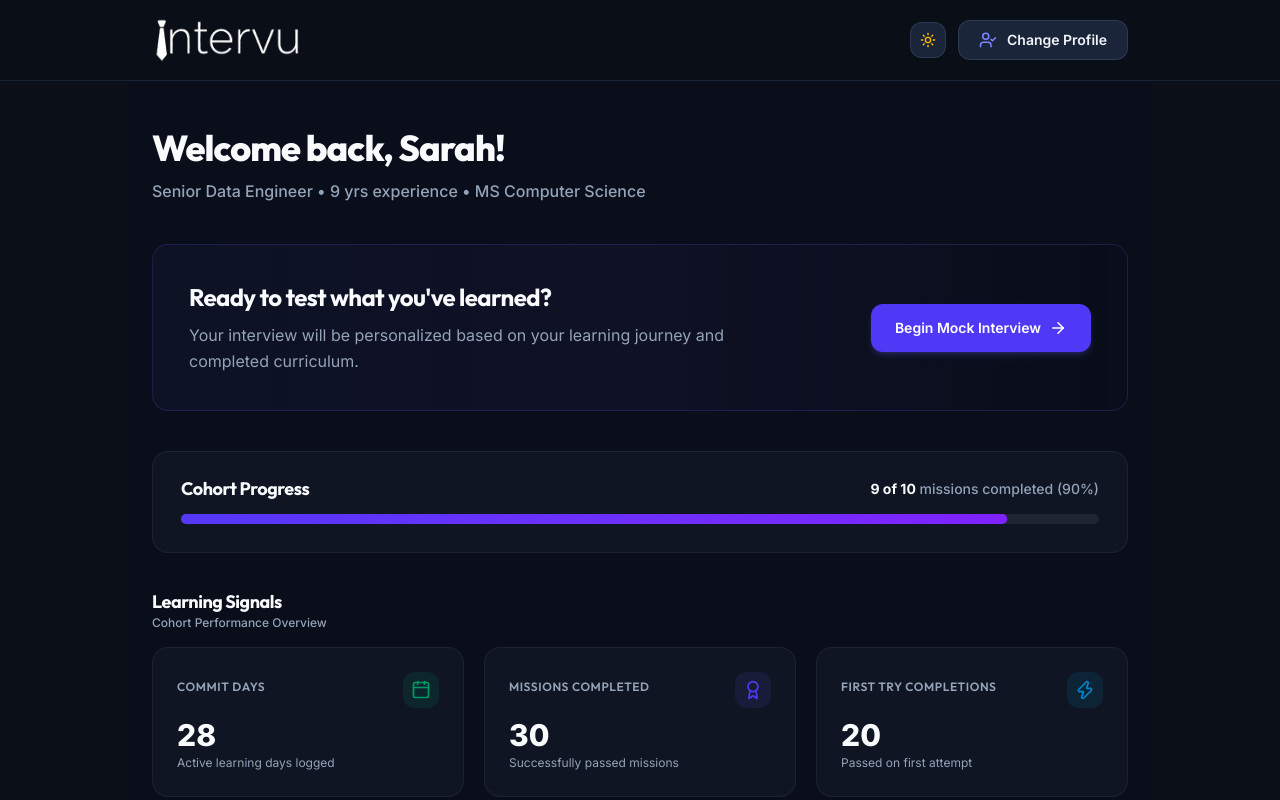
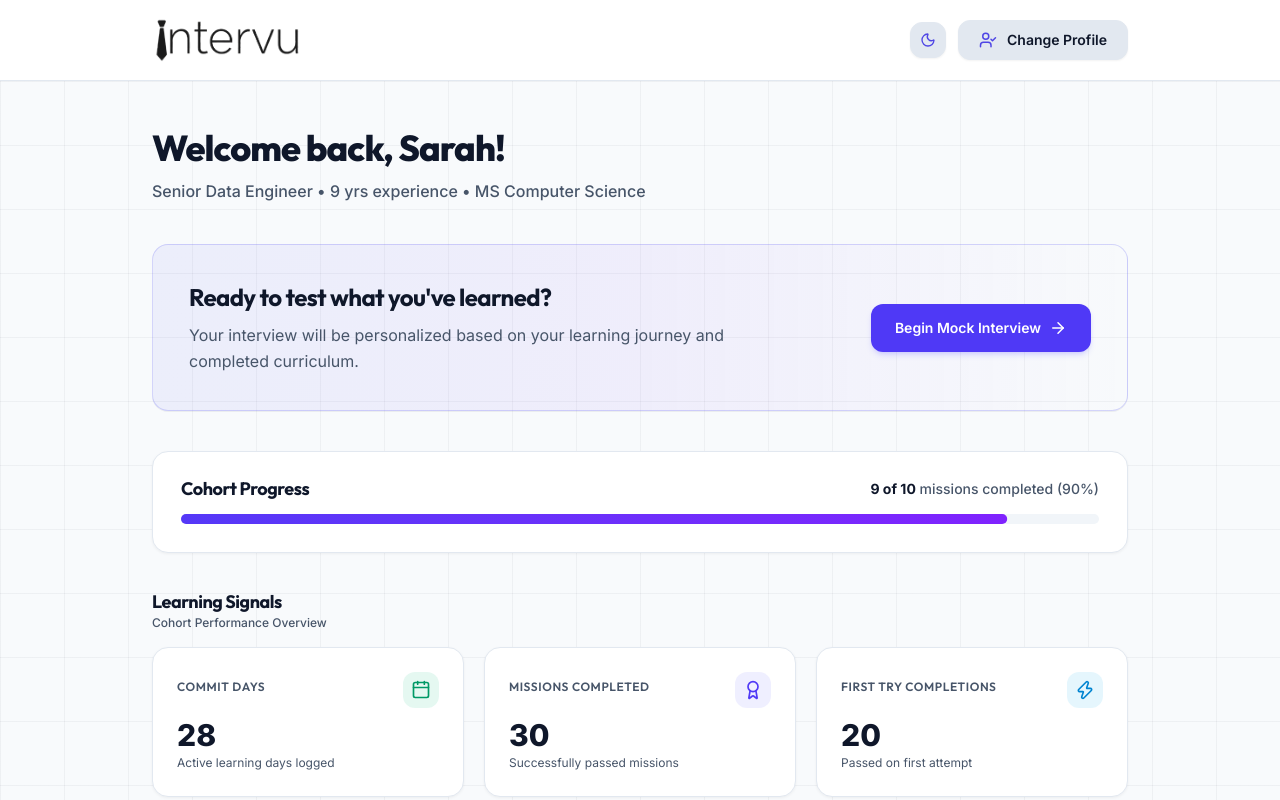
Before and after one commit to twilight457/Intervu, a Next.js app: page /dashboard in a window 1280 px wide. Shown: the top 800 px of the page. Built offline with nearby package versions, Linux system fonts and the light colour scheme.

Commit message:
Build light and dark modes
Created toggle for light and dark modes. Updated UI to look more dynamic

```diff
--- a/app/dashboard/page.tsx
+++ b/app/dashboard/page.tsx
@@ -57,7 +57,12 @@ export default function DashboardPage() {
   const progressPercentage = Math.round((completedMissionsCount / totalMissionsCount) * 100);
 
   return (
-    <div className="min-h-screen bg-background py-10 px-4 sm:px-6 space-y-10 max-w-5xl mx-auto">
+    <div className="relative w-full min-h-screen bg-background overflow-x-hidden">
+      {/* Full-Bleed Theme-Aware Grid Pattern (Spans entire screen width including left/right whitespaces) */}
+      <div className="absolute inset-0 bg-grid-pattern pointer-events-none z-0" />
+
+      {/* Centered Dashboard Content */}
+      <div className="relative z-10 py-10 px-4 sm:px-6 space-y-10 max-w-5xl mx-auto">
         {/* 1. Hero Header Section */}
         <section className="space-y-2 pt-1">
           <h1 className="text-3xl sm:text-4xl font-extrabold tracking-tight text-foreground leading-tight">
@@ -249,5 +254,6 @@ export default function DashboardPage() {
           </Card>
         </section>
       </div>
+    </div>
   );
 }
--- a/app/globals.css
+++ b/app/globals.css
@@ -1,7 +1,7 @@
 @import "tailwindcss";
 
 :root {
-  /* Deep Navy-Charcoal Base Theme Tokens */
+  /* Deep Navy-Charcoal Base Theme Tokens (Dark Mode Default) */
   --background: 222 47% 7%; /* #0b0f17 */
   --foreground: 210 40% 98%; /* #f8fafc */
 
@@ -37,6 +37,34 @@
   --ring: 239 84% 67%;
 
   --radius: 0.75rem;
+}
+
+html.light {
+  /* Light Mode Token Overrides */
+  --background: 210 40% 98%; /* #f8fafc */
+  --foreground: 222 47% 11%; /* #0f172a */
+
+  --card: 0 0% 100%; /* #ffffff */
+  --card-foreground: 222 47% 11%; /* #0f172a */
+
+  --popover: 0 0% 100%;
+  --popover-foreground: 222 47% 11%;
+
+  --primary: 239 84% 57%; /* #4f46e5 */
+  --primary-foreground: 0 0% 100%;
+
+  --secondary: 210 40% 95%; /* #f1f5f9 */
+  --secondary-foreground: 222 47% 11%;
+
+  --muted: 210 40% 95%; /* #f1f5f9 */
+  --muted-foreground: 215 16% 47%; /* #64748b */
+
+  --accent: 210 40% 95%;
+  --accent-foreground: 222 47% 11%;
+
+  --border: 214 32% 91%; /* #e2e8f0 */
+  --input: 214 32% 91%;
+  --ring: 239 84% 57%;
 }
 
 @theme {
@@ -102,7 +130,27 @@ h1, h2, h3 {
 }
 
 /* ==========================================================================
-   LIGHT MODE THEME OVERRIDES
+   SHARED SUBTLE GRID BACKGROUND PATTERN (CONTINUOUS UNTRUNCATED SCROLL)
+   ========================================================================== */
+
+.bg-grid-pattern {
+  background-image:
+    linear-gradient(to right, rgba(255, 255, 255, 0.045) 1px, transparent 1px),
+    linear-gradient(to bottom, rgba(255, 255, 255, 0.045) 1px, transparent 1px);
+  background-size: 4rem 4rem;
+  background-repeat: repeat;
+}
+
+html.light .bg-grid-pattern {
+  background-image:
+    linear-gradient(to right, rgba(15, 23, 42, 0.045) 1px, transparent 1px),
+    linear-gradient(to bottom, rgba(15, 23, 42, 0.045) 1px, transparent 1px);
+  background-size: 4rem 4rem;
+  background-repeat: repeat;
+}
+
+/* ==========================================================================
+   LIGHT MODE THEME OVERRIDES & DASHBOARD LIGHT THEME FIXES
    ========================================================================== */
 
 html.light body {
@@ -110,28 +158,44 @@ html.light body {
   color: #0f172a !important;
 }
 
+/* Theme-aware logo contrast enhancement in light mode */
+html.light img[alt="Intervu Logo"] {
+  filter: invert(0.9) hue-rotate(180deg) !important;
+}
+
 html.light header {
   background-color: rgba(255, 255, 255, 0.95) !important;
   border-color: #e2e8f0 !important;
 }
 
+/* Dashboard & Page Backgrounds */
+html.light .bg-background,
 html.light .bg-\[\#0b0f17\] {
   background-color: #f8fafc !important;
 }
 
+/* Card & Panel Surfaces */
+html.light .bg-card,
+html.light .bg-card\/80,
+html.light .bg-card\/90,
 html.light .bg-\[\#131924\],
 html.light .bg-\[\#131924\]\/80,
 html.light .bg-\[\#131924\]\/90,
 html.light .bg-\[\#131924\]\/95 {
   background-color: #ffffff !important;
   border-color: #e2e8f0 !important;
+  color: #0f172a !important;
   box-shadow: 0 1px 3px 0 rgb(0 0 0 / 0.05);
 }
 
-html.light .hover\:bg-\[\#18202e\]:hover {
+html.light .hover\:bg-\[\#18202e\]:hover,
+html.light .hover\:bg-muted\/40:hover {
   background-color: #f1f5f9 !important;
 }
 
+/* Inset / Day Squares & Muted Blocks */
+html.light .bg-muted,
+html.light .bg-muted\/80,
 html.light .bg-slate-900,
 html.light .bg-slate-900\/90,
 html.light .bg-slate-900\/80,
@@ -153,29 +217,44 @@ html.light .bg-slate-800\/90 {
   color: #1e293b !important;
 }
 
+/* Typography Colors */
+html.light .text-foreground,
 html.light .text-slate-50,
 html.light .text-slate-100,
 html.light .text-slate-200 {
   color: #0f172a !important;
 }
 
+html.light .text-muted-foreground,
 html.light .text-slate-300,
 html.light .text-slate-400 {
-  color: #334155 !important;
+  color: #475569 !important;
 }
 
 html.light .text-slate-500 {
   color: #64748b !important;
 }
 
+/* Borders & Dividers */
+html.light .border-border,
+html.light .border-border\/60,
+html.light .border-border\/70,
+html.light .border-border\/80,
 html.light .border-slate-800,
 html.light .border-slate-800\/60,
 html.light .border-slate-800\/80,
 html.light .border-slate-800\/90,
 html.light .border-slate-700,
 html.light .border-slate-700\/80,
-html.light .border-slate-700\/60 {
-  border-color: #cbd5e1 !important;
+html.light .border-slate-700\/60,
+html.light .divide-border\/60 > * + * {
+  border-color: #e2e8f0 !important;
+}
+
+/* Hero Action Card Gradient in Light Mode */
+html.light .bg-gradient-to-r.from-indigo-500\/5 {
+  background-image: linear-gradient(to right, rgba(99, 102, 241, 0.08), rgba(139, 92, 246, 0.08), transparent) !important;
+  border-color: rgba(99, 102, 241, 0.25) !important;
 }
 
 html.light textarea,
--- a/app/layout.tsx
+++ b/app/layout.tsx
@@ -29,8 +29,26 @@ export default function RootLayout({
   return (
     <html
       lang="en"
-      className={`${inter.variable} ${outfit.variable} h-full antialiased`}
+      className={`${inter.variable} ${outfit.variable} light h-full antialiased`}
     >
+      <head>
+        <script
+          dangerouslySetInnerHTML={{
+            __html: `
+              (function() {
+                try {
+                  var stored = localStorage.getItem("intervu_theme");
+                  if (stored === "dark") {
+                    document.documentElement.classList.remove("light");
+                  } else {
+                    document.documentElement.classList.add("light");
+                  }
+                } catch (e) {}
+              })();
+            `,
+          }}
+        />
+      </head>
       <body className="min-h-full flex flex-col bg-background text-foreground">
         <Navbar />
         <main className="flex-1">{children}</main>
--- a/app/page.tsx
+++ b/app/page.tsx
@@ -55,8 +55,8 @@ export default function LandingPage() {
         <ThemeToggle />
       </div>
 
-      {/* Restrained Grid & Background Glow behind Hero */}
-      <div className="absolute inset-0 bg-[linear-gradient(to_right,#1e293b12_1px,transparent_1px),linear-gradient(to_bottom,#1e293b12_1px,transparent_1px)] bg-[size:4rem_4rem] [mask-image:radial-gradient(ellipse_60%_45%_at_50%_15%,#000_70%,transparent_100%)] pointer-events-none" />
+      {/* Restrained Theme-Aware Grid Pattern & Background Glow */}
+      <div className="absolute inset-0 bg-grid-pattern pointer-events-none" />
       <div className="absolute top-10 left-1/2 -translate-x-1/2 w-[600px] h-[300px] bg-[#6366f1]/10 blur-[130px] rounded-full pointer-events-none opacity-50" />
 
       <div className="max-w-7xl mx-auto w-full space-y-10 relative z-10 my-auto text-center pb-24">
--- a/components/theme-toggle.tsx
+++ b/components/theme-toggle.tsx
@@ -5,14 +5,15 @@ import { Sun, Moon } from "lucide-react";
 import { Button } from "@/components/ui/button";
 
 export function ThemeToggle() {
-  const [theme, setTheme] = useState<"dark" | "light">("dark");
+  const [theme, setTheme] = useState<"dark" | "light">("light");
   const [mounted, setMounted] = useState(false);
 
   useEffect(() => {
     setMounted(true);
     const stored = localStorage.getItem("intervu_theme") as "dark" | "light" | null;
-    const initialTheme = stored || "dark";
+    const initialTheme = stored || "light";
     setTheme(initialTheme);
+
     if (initialTheme === "light") {
       document.documentElement.classList.add("light");
     } else {
```
Lines whose indentation alone changed are shown as unchanged.
